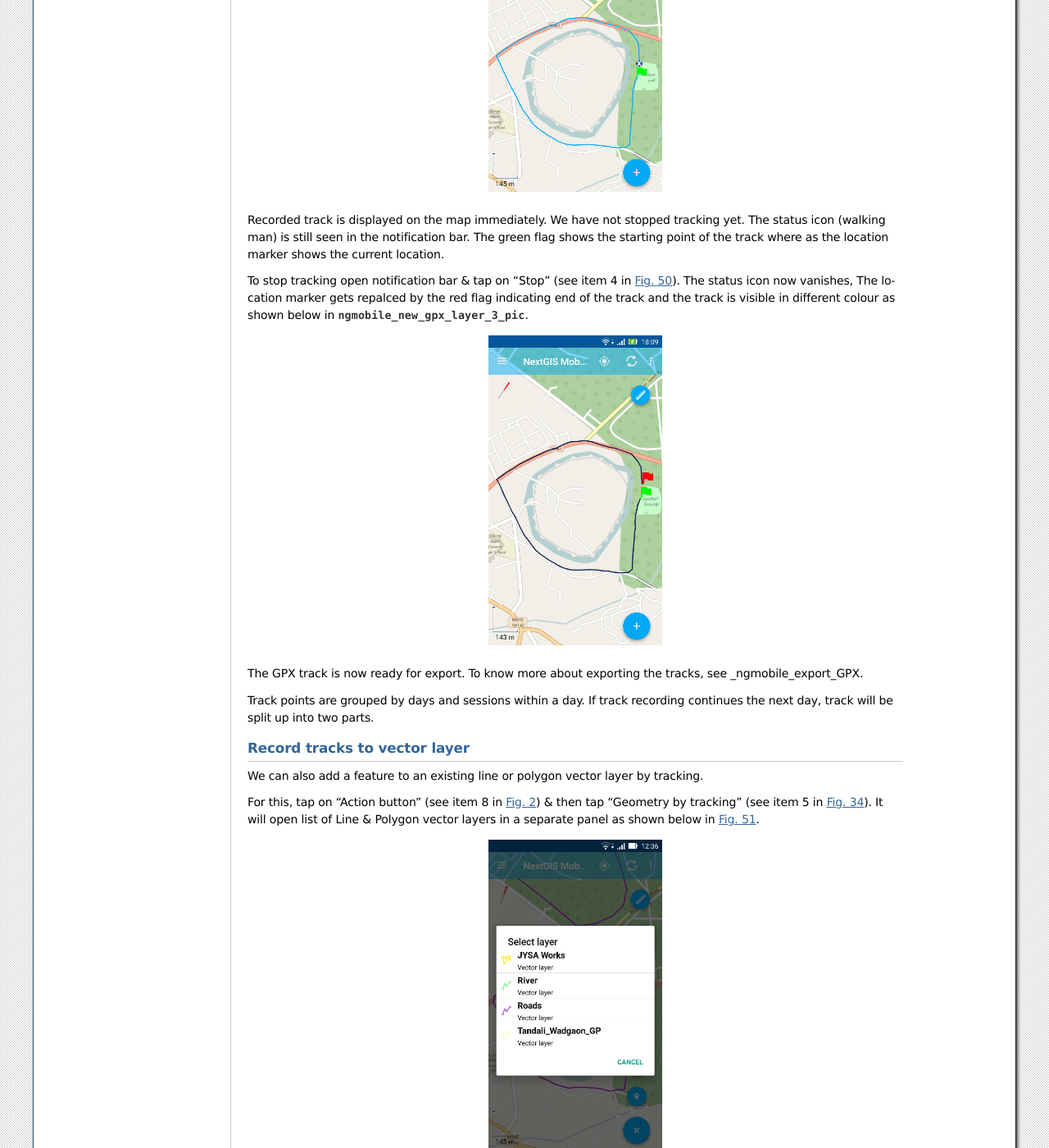
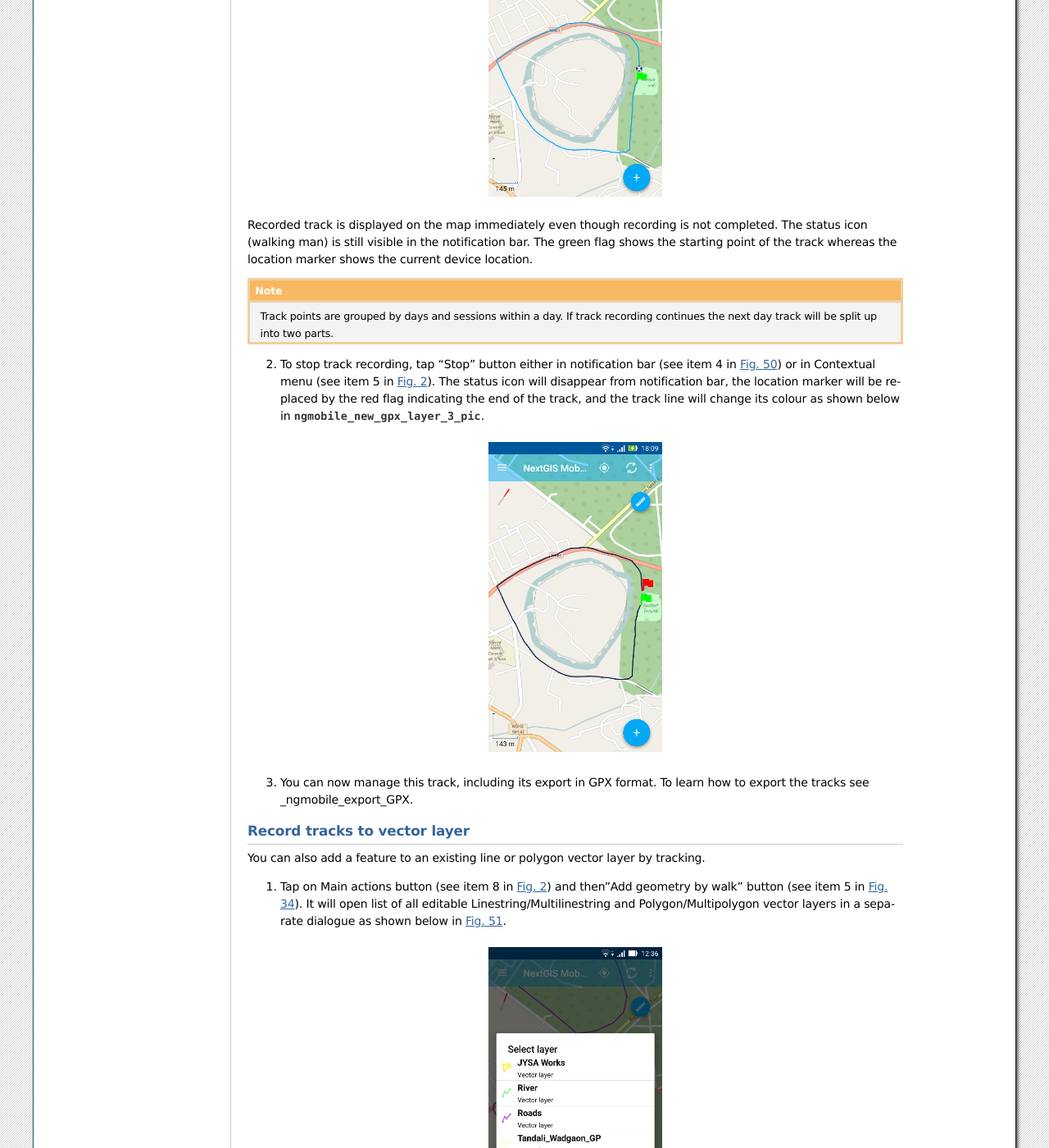
Before and after one commit to nextgis/docs_ngmobile, a Sphinx documentation site: the page built from source/tracks.rst, in a window 1280 px wide and 1400 px high, scrolled down 970 px. Shown: the whole window at 82% size. Built offline with Sphinx 7.4.7, drawn with Linux system fonts in a browser that asks for light colours; formulas are drawn with MathJax 3; some of the changed text lies outside the part shown.

Commit message:
Edit tracks

```diff
--- a/source/main.rst
+++ b/source/main.rst
@@ -28,7 +28,8 @@ Main screen is shown on :numref:`ngmobile_main_activity_pic_1`.
 
    Main screen.
 
-   The numbers indicate: 1 - Layers tree panel icon; 2 - Application title; 3 – "Show my location" button; 4 - "Load/Refresh geodata" button; 5 - Contextual menu icon; 6 - Measuring button; 7 - Map screen; 8 - Action menu button; 9 - Status info panel.
+   The numbers indicate: 1 - Layers tree panel icon; 2 - Application title; 3 – "Show my location" button; 4 - "Load/Refresh geodata" button; 5 - Contextual menu icon; 6 - Measuring button; 7 - Map screen; 8 - Main actions button
+   ; 9 - Status info panel.
 
 The number of buttons in top toolbar depends on your device screen size. If the buttons don't fit into the toolbar they are moved to the contextual menu (item 5 in :numref:`ngmobile_main_activity_pic_1`).
 
--- a/source/tracks.rst
+++ b/source/tracks.rst
@@ -8,7 +8,7 @@ Tracks
 NextGIS Mobile allows to record and display tracks. Recorded track points are saved to the internal database. Track points recorded within one session are combined and displayed on the map as a line.
 
 .. note::
-   Make sure that the Location mode is active in your Android mobile phone settings. Also check the configurations of "Location" settings from NextGIS App settings contextual menu, as shown in :numref:`ngmobile_settings_place_pic`.
+   Make sure that Location mode is switched on in your Android device settings. Also check the configurations of "My Tracks" and "Location" settings in NextGIS Mobile Settings as shown in :numref:`ngmobile_settings_place_pic`.
 
 Recording a track
 -----------------
@@ -17,12 +17,12 @@ Tracks can be recorded in two ways.
 
 .. _ngmobile_record_tracks:
 
-Record & export tracks in GPX
-^^^^^^^^^^^^^^^^^^^^^^^^^^^^^
+Record tracks in GPX format
+^^^^^^^^^^^^^^^^^^^^^^^^^^^^
 
-To start recording a track press "Start new track" button in the Contextual menu on the Main screen (item 5 in :numref:`ngmobile_main_activity_pic_1`).
+1. To start recording a track press "Start new track" button in the Contextual menu on the Main screen (item 5 in :numref:`ngmobile_main_activity_pic_1`).
 
-Track recording is performed in background mode. To indicate that the process is running a status icon of the walking man is displayed in Android Notification bar. For more information just open it and it will show the status as shown in :numref:`ngmobile_new_gpx_layer_1_pic` below.
+Track recording is performed in background mode. To indicate that the process is running a status icon of the walking man is displayed in Android Notification bar. For more information click on it and it will show the track status as shown in :numref:`ngmobile_new_gpx_layer_1_pic` below.
 
 .. figure:: _static/new_gpx_layer_1.png
    :name: ngmobile_new_gpx_layer_1_pic
@@ -33,56 +33,60 @@ Track recording is performed in background mode. To indicate that the process is
 
    The numbers indicate: 1 - The status icon; 2 - Name of track session; 3 - "Open recording" button; 4 - "Stop track recording" button.
 
-When the track recording is done, we see on the map screen the path traced so far, as shown below in  :numref:`ngmobile_new_gpx_layer_2_pic`.
+During track recording you can see the geometry of the track on Map screen as shown below in  :numref:`ngmobile_new_gpx_layer_2_pic`.
 
 .. figure:: _static/new_gpx_layer_2.png
    :name: ngmobile_new_gpx_layer_2_pic
    :align: center
    :height: 10cm
 
-Recorded track is displayed on the map immediately. We have not stopped tracking yet. The status icon (walking man) is still seen in the notification bar. The green flag shows the starting point of the track where as the location marker shows the current location.
+Recorded track is displayed on the map immediately even though recording is not completed. The status icon (walking man) is still visible in the notification bar. The green flag shows the starting point of the track whereas the location marker shows the current device location.
 
-To stop tracking open notification bar & tap on "Stop" (see item 4 in :numref:`ngmobile_new_gpx_layer_1_pic`). The status icon now vanishes, The location marker gets repalced by the red flag indicating end of the track and the track is visible in different colour as shown below in :numref:`ngmobile_new_gpx_layer_3_pic`.
+.. note::
+   Track points are grouped by days and sessions within a day. If track recording continues the next day track will be split up into two parts.
+
+2. To stop track recording, tap "Stop" button either in notification bar (see item 4 in :numref:`ngmobile_new_gpx_layer_1_pic`) or in Contextual menu (see item 5 in :numref:`ngmobile_main_activity_pic_1`). The status icon will disappear from notification bar, the location marker will be replaced by the red flag indicating the end of the track, and the track line will change its colour as shown below in :numref:`ngmobile_new_gpx_layer_3_pic`.
 
 .. figure:: _static/new_gpx_layer_3.png
    :name: ngmobile_new_gpx_layer_3_pic
    :align: center
    :height: 10cm
 
-The GPX track is now ready for export. To know more about exporting the tracks, see :ref:`_ngmobile_export_GPX`.
-
-Track points are grouped by days and sessions within a day. If track recording continues the next day, track will be split up into two parts.
+3. You can now manage this track, including its export in GPX format. To learn how to export the tracks see :ref:`_ngmobile_export_GPX`.
 
 .. _ngmobile_edit_vector_tracks:
 
 Record tracks to vector layer
 ^^^^^^^^^^^^^^^^^^^^^^^^^^^^^
 
-We can also add a feature to an existing line or polygon vector layer by tracking.
+You can also add a feature to an existing line or polygon vector layer by tracking.
 
-For this, tap on "Action button" (see item 8 in :numref:`ngmobile_main_activity_pic_1`) & then tap "Geometry by tracking" (see item 5 in :numref:`ngmobile_common_action_menu_pic`). It will open list of Line & Polygon vector layers in a separate panel as shown below in :numref:`ngmobile_selectlayer1_pic`.
+1. Tap on Main actions button (see item 8 in :numref:`ngmobile_main_activity_pic_1`) and then"Add geometry by walk" button (see item 5 in :numref:`ngmobile_common_action_menu_pic`). It will open list of all editable Linestring/Multilinestring and Polygon/Multipolygon vector layers in a separate dialogue as shown below in :numref:`ngmobile_selectlayer1_pic`.
 
 .. figure:: _static/ngmobile_selectlayer1.png
    :name: ngmobile_selectlayer1_pic
    :align: center
    :height: 10cm
 
-   Line & Polygon Layers tree.
+   Select Layer dialogue.
 
-Select the layer to which you need to add the feature by tracking. This will open that layer in editing mode as shown below in :numref:`ngmobile_new_gpx_vector_1`.
+2. Select the layer to which you want to add a new feature by walk. This layer will be opened in Edit mode as shown below in :numref:`ngmobile_new_gpx_vector_1`, and NextGIS Mobile will start recording a new geometry to the vector layer.
 
 .. figure:: _static/new_gpx_vector_1.png
    :name: ngmobile_new_gpx_vector_1
    :align: center
    :height: 10cm
 
-   Vector layer editing by tracking
+   Vector layer editing by walk
 
-   The numbers indicate: 1 - Close tracking; 2 - The status icon; 3 - Layer name; 4 - Save feature; 5 - "Edit by walk" status; 6 - Location settings; 7 - Track start point; 8 - Track end point location.
+   The numbers indicate: 1 - Close editing (without saving); 2 - Status icon; 3 - Feature ID & name of the Layer; 4 - Save feature; 5 - "Edit by walk" mode status; 6 - Location settings; 7 - Start point; 8 - Current device location.
 
-When you tap on "Location" setting (see item 6 in above :numref:`ngmobile_new_gpx_vector_1`) it will open the "Location" settings of NextGIS App (see :numref:`ngmobile_settings_place_pic`).
+.. note::
+   You can also switch to "Edit by walk" mode by first switching to Edit mode using any of the methods described in :ref:`ngmobile_switch_to_edit` section, and then by tapping "Append geometry by walk" button (see item 9 in :numref:`ngmobile_creating_lines_pic` and item 11 in :numref:`ngmobile_creation_landfill_pic`)
 
-When tracking is finished tap on the "floppy" button (see item 4 in :numref:`ngmobile_new_gpx_vector_1`). It will open the standard attribute editing form, similar to :numref:`ngmobile_input_form_attributes_pic`, as shown below in :numref:`ngmobile_new_gpx_vector_2`.
+If you're not satisfied with the accuracy of the appended geometry, you can access NextGIS Mobile Location settings (see :numref:`ngmobile_settings_place_pic`) directly from "Edit by walk" screen (see item 6 in above :numref:`ngmobile_new_gpx_vector_1`).
+
+3. When recording is finished tap on the "floppy" button (see item 4 in :numref:`ngmobile_new_gpx_vector_1`). It will open the standard Attributes editing form, similar to :numref:`ngmobile_input_form_attributes_pic`, as shown below in :numref:`ngmobile_new_gpx_vector_2`.
 
 .. figure:: _static/new_gpx_vector_2.png
    :name: ngmobile_new_gpx_vector_2
@@ -91,21 +95,21 @@ When tracking is finished tap on the "floppy" button (see item 4 in :numref:`ngm
 
    Vector layer attribute editing
 
-The newly added track is now part of the geometry feature of that line or polygon vector layer.
+4. The new feature is now added to the existing Linestring/Multilinestring or Polygon/Multipolygon vector layer.
 
 .. _ngmobile_manage_tracks:
 
 Managing recorded tracks
 ------------------------
 
-To start managing tracks first find "My Tracks" group layer in Layers tree. It is shown in the orange box. Then select the "Settings" item in a contextual menu as shown in :numref:`ngmobile_tree_layers_gpx_pic`. Tap on "List".
+To start managing recorded tracks first find "My Tracks" group in Layers tree panel. Then tap on contextual menu button as shown in :numref:`ngmobile_tree_layers_gpx_pic` and select "List".
 
 .. figure:: _static/tree_layers_gpx.png
    :name: ngmobile_tree_layers_gpx_pic
    :align: center
    :height: 10cm
 
-   Layers tree.
+   "My tracks" in Layers tree panel.
 
 This will open list of recorded tracks as shown in :numref:`ngmobile_tracks_list_gpx_pic` below.
 
@@ -116,7 +120,7 @@ This will open list of recorded tracks as shown in :numref:`ngmobile_tracks_list
 
    List of recorded tracks.
 
-When you select the track by ticking on the Chekbox in front of it, buttons in Top toolbar will become active as shown in  :numref:`ngmobile_layer_gpx_selected_pic`below.
+Select a track by ticking the correspoiding checkbox, and buttons in Top toolbar will become active as shown in  :numref:`ngmobile_layer_gpx_selected_pic`below.
 
 .. figure:: _static/layer_gpx_selected.png
    :name: ngmobile_layer_gpx_selected_pic
@@ -125,11 +129,11 @@ When you select the track by ticking on the Chekbox in front of it, buttons in T
 
    Toolbar for selected track.
 
-   The numbers indicate: 1 - Close; 2 - Track ID; 3 – Colour pallate; 4 - Share button; 5 - Contextual menu; 6 - Hide track.
+   The numbers indicate: 1 - Go back; 2 - Track ID; 3 – Colour palette; 4 - Export button; 5 - Contextual menu; 6 - Track visibility button.
 
-To hide that layer, tap on "Open eye" (shown in item 6 in :numref:`ngmobile_layer_gpx_selected_pic`).
+To hide a layer from Map screen tap on "Eye" button (item 6 in :numref:`ngmobile_layer_gpx_selected_pic`).
 
-When you tap to open contextual menu (see item 5 in :numref:`ngmobile_layer_gpx_selected_pic`), the associated menu items pop up as shown below in :numref:`ngmobile_layer_gpx_menu_pic`.
+When you tap to open contextual menu (see item 5 in :numref:`ngmobile_layer_gpx_selected_pic`), the following menu items will pop up as shown below in :numref:`ngmobile_layer_gpx_menu_pic`.
 
 .. figure:: _static/layer_gpx_menu.png
    :name: ngmobile_layer_gpx_menu_pic
@@ -138,6 +142,6 @@ When you tap to open contextual menu (see item 5 in :numref:`ngmobile_layer_gpx_
 
    Tracks contextual menu.
 
-* Here you can Show or Hide the selected track in the map screen. The starting point is shown in Green markere & the end point is shown in Red marker.
+* You can Show or Hide the selected track in the map screen. The starting point is shown in Green marker & the end point is shown in Red marker.
 * You can delete the track (permanently).
-* You can select all the tracks and perform above actions for all at a once.
+* You can select all the tracks and perform above actions for all of them at a once.
```
Also changed, not shown: other parts of source/main.rst (+1 -1 lines), source/editing.rst (+7 -7 lines).
